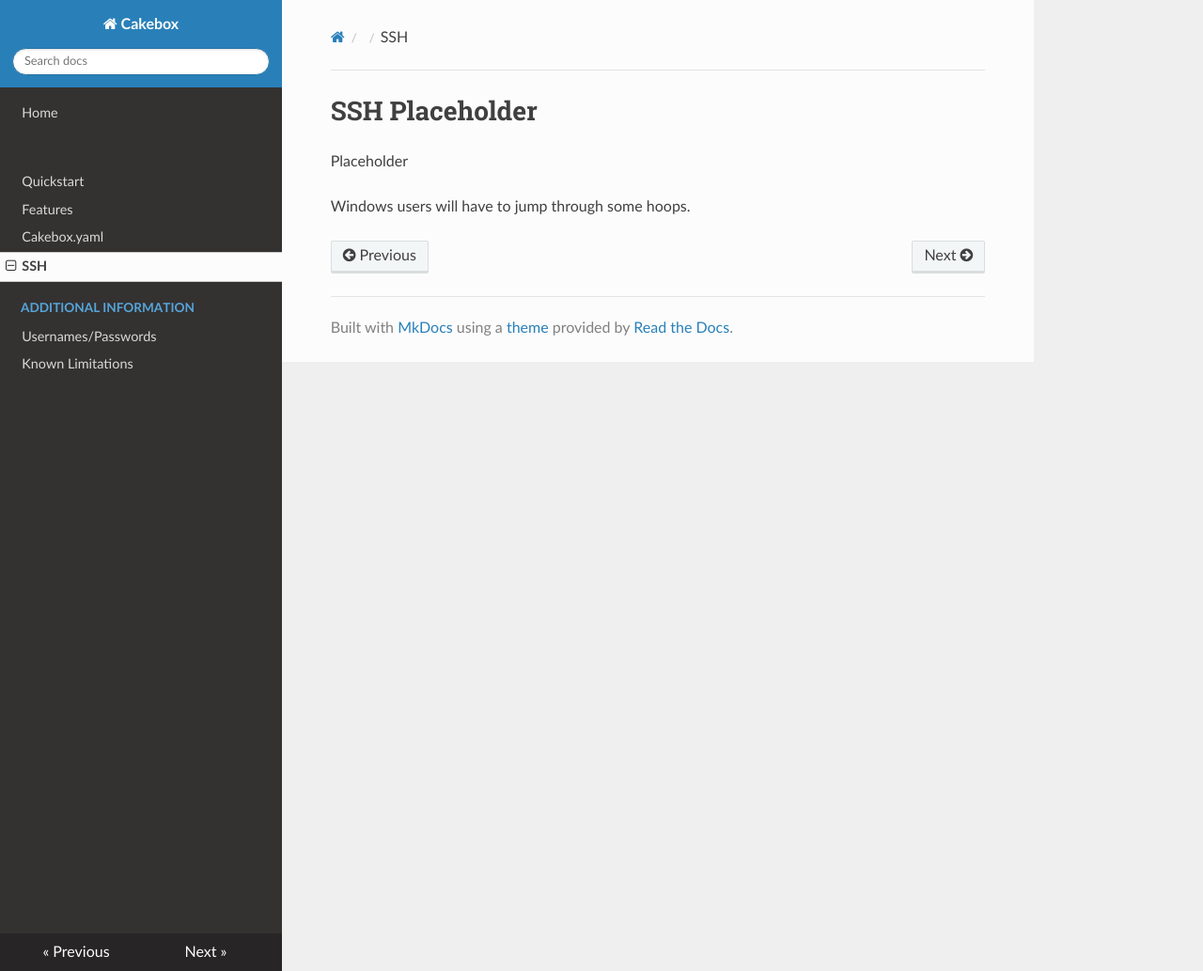
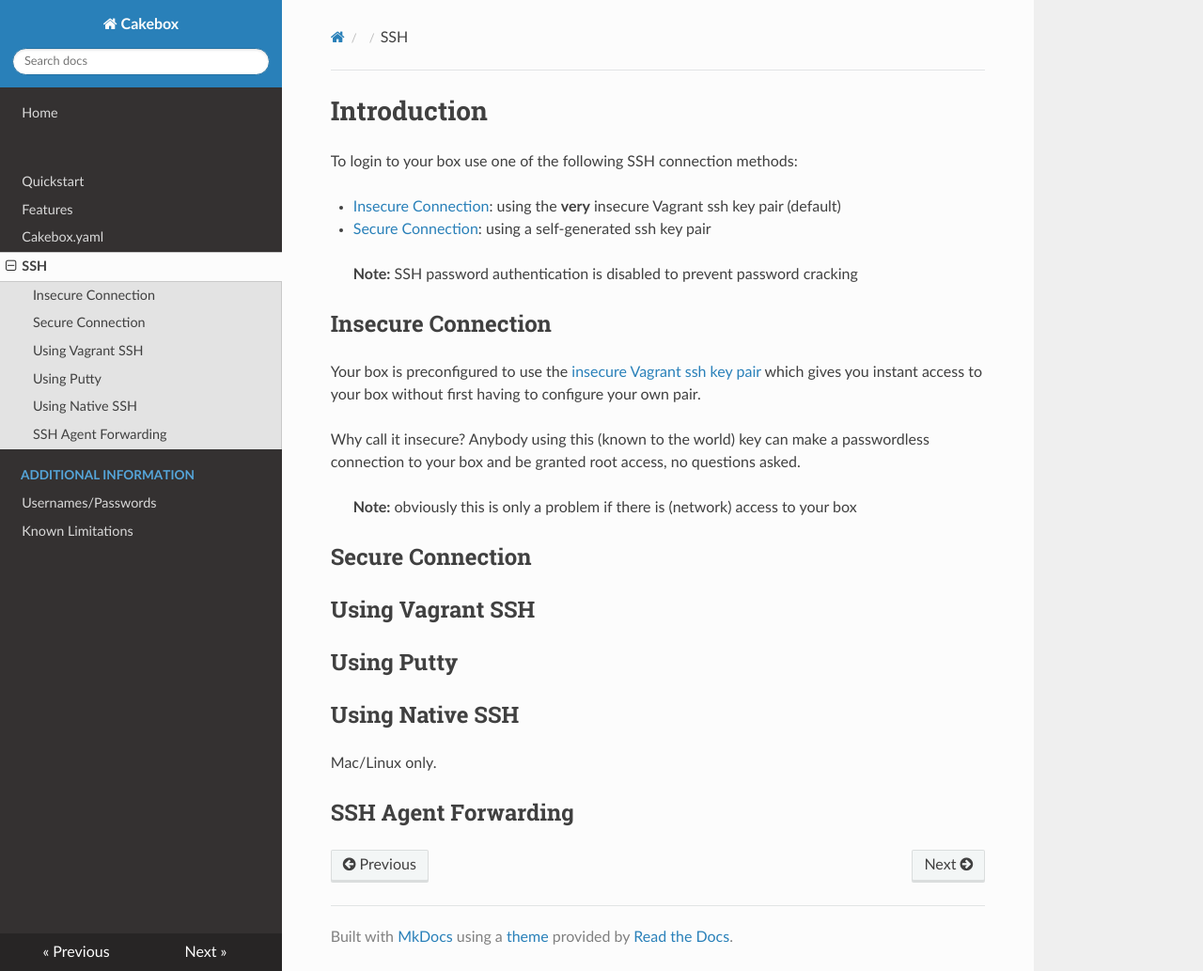
Before and after one commit to alt3/cakebox, an MkDocs documentation site: the page built from docs/sources/configuration/ssh.md, in a window 1280 px wide and 1033 px high. Shown: the whole window at 94% size. Built offline with MkDocs 1.6.1, drawn with Linux system fonts in a browser that asks for light colours; nearby versions of some CDN libraries; old or Windows-style settings are respelled for this version of MkDocs.

Commit message:
Updates rtd

```diff
--- a/docs/sources/configuration/ssh.md
+++ b/docs/sources/configuration/ssh.md
@@ -1,5 +1,40 @@
-# SSH Placeholder
+# Introduction
 
-Placeholder
+To login to your box use one of the following SSH connection methods:
 
-Windows users will have to jump through some hoops.
++ [Insecure Connection](#insecure-connection): using the **very** insecure Vagrant ssh key pair (default)
+
++ [Secure Connection](#secure-connection): using a self-generated ssh key pair
+
+> **Note:** SSH password authentication is disabled to prevent password cracking
+
+## Insecure Connection
+
+Your box is preconfigured to use the
+[insecure Vagrant ssh key pair](https://github.com/mitchellh/vagrant/tree/master/keys)
+which gives you instant access to your box without first having to configure
+your own pair.
+
+Why call it insecure? Anybody using this (known to the world) key can make
+a passwordless connection to your box and be granted root access, no questions
+asked.
+
+> **Note:** obviously this is only a problem if there is (network) access
+> to your box
+
+## Secure Connection
+
+
+## Using Vagrant SSH
+
+
+
+## Using Putty
+
+
+
+## Using Native SSH
+
+Mac/Linux only.
+
+## SSH Agent Forwarding
```
Also changed, not shown: docs/sources/quickstart.md (+20 -2 lines).
